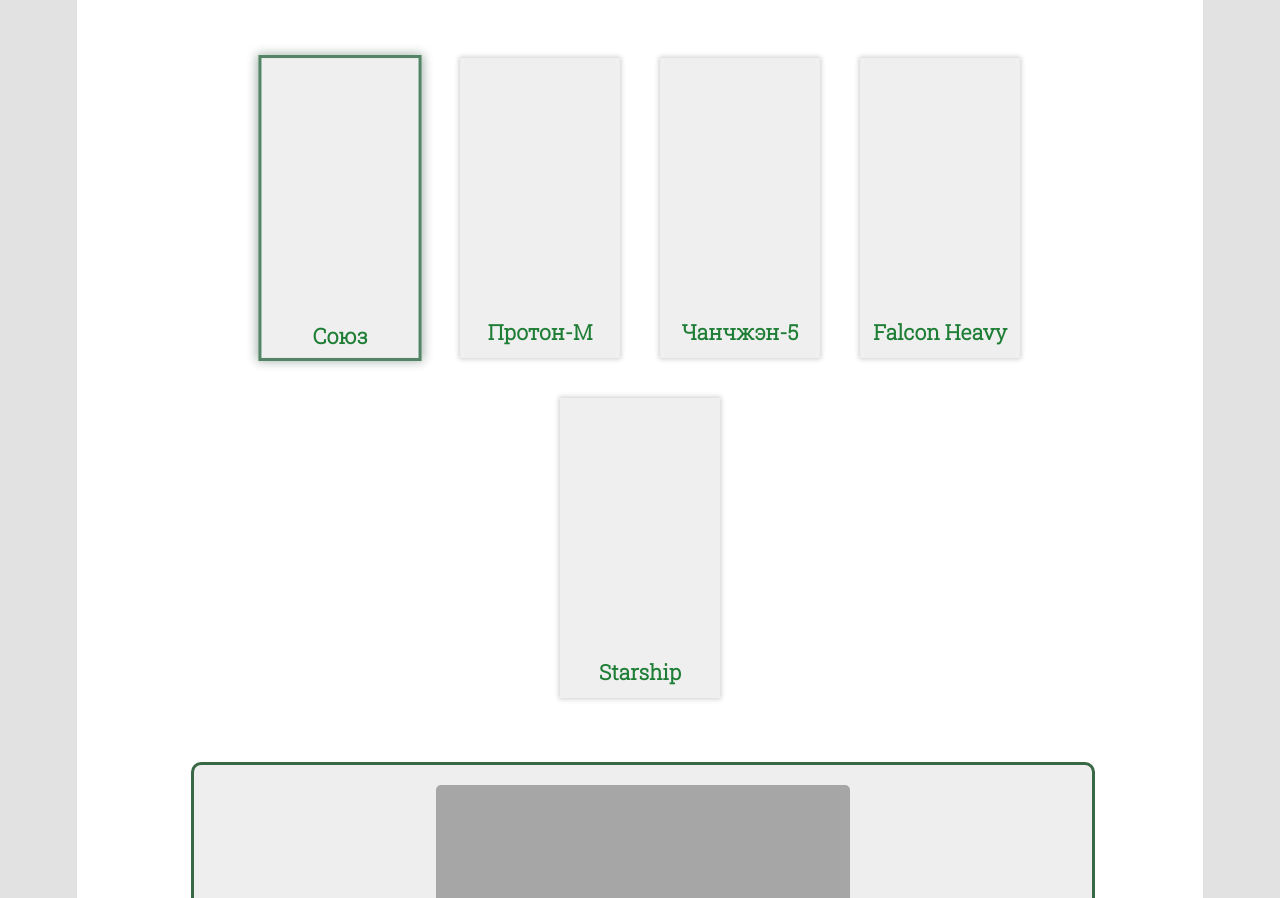
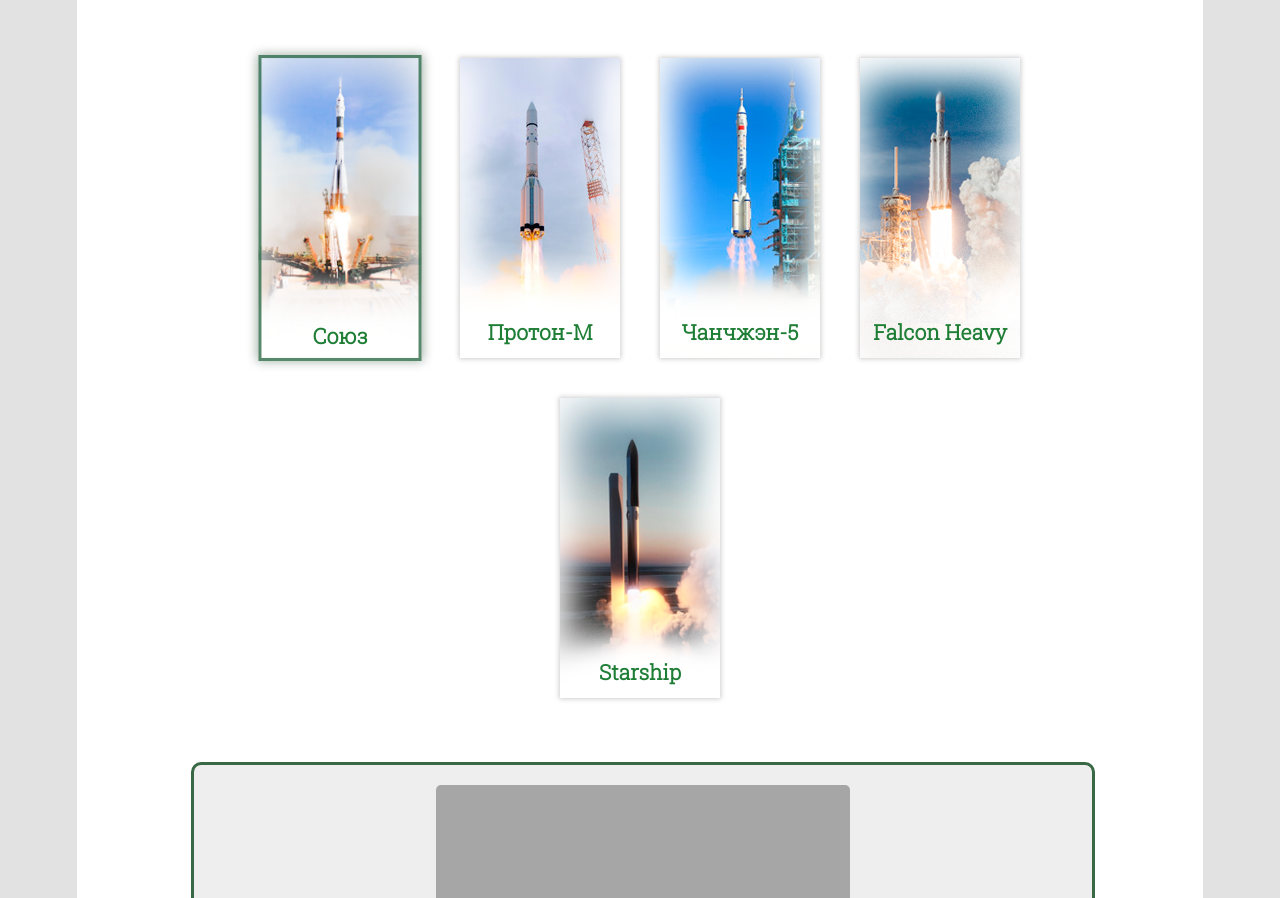
Before and after one commit to Dmitriy3333/spaceeng, a plain HTML site: page pages/spacecraft.html in a window 1280 px wide. Shown: the part 3072-3970 px from the top of the page. Drawn offline with nearby package versions, Linux system fonts and the light colour scheme; the site is published under a folder, as on GitHub Pages, so addresses that start at the root find nothing.

Commit message:
Add files via upload

```diff
--- a/style/style.css
+++ b/style/style.css
@@ -1114,23 +1114,23 @@ display: block;
 }
 
 .crafts_but button:nth-child(1) {
-  background-image: url('/images/crafts/souz.png');
+  background-image: url('../images/crafts/souz.png');
 }
 
 .crafts_but button:nth-child(2) {
-  background-image: url('/images/crafts/proton.png');
+  background-image: url('../images/crafts/proton.png');
 }
 
 .crafts_but button:nth-child(3) {
-  background-image: url('/images/crafts/china.png');
+  background-image: url('../images/crafts/china.png');
 }
 
 .crafts_but button:nth-child(4) {
-  background-image: url('/images/crafts/falcon.png');
+  background-image: url('../images/crafts/falcon.png');
 }
 
 .crafts_but button:nth-child(5) {
-  background-image: url('/images/crafts/starship.png');
+  background-image: url('../images/crafts/starship.png');
 }
 
 .activate {
```
